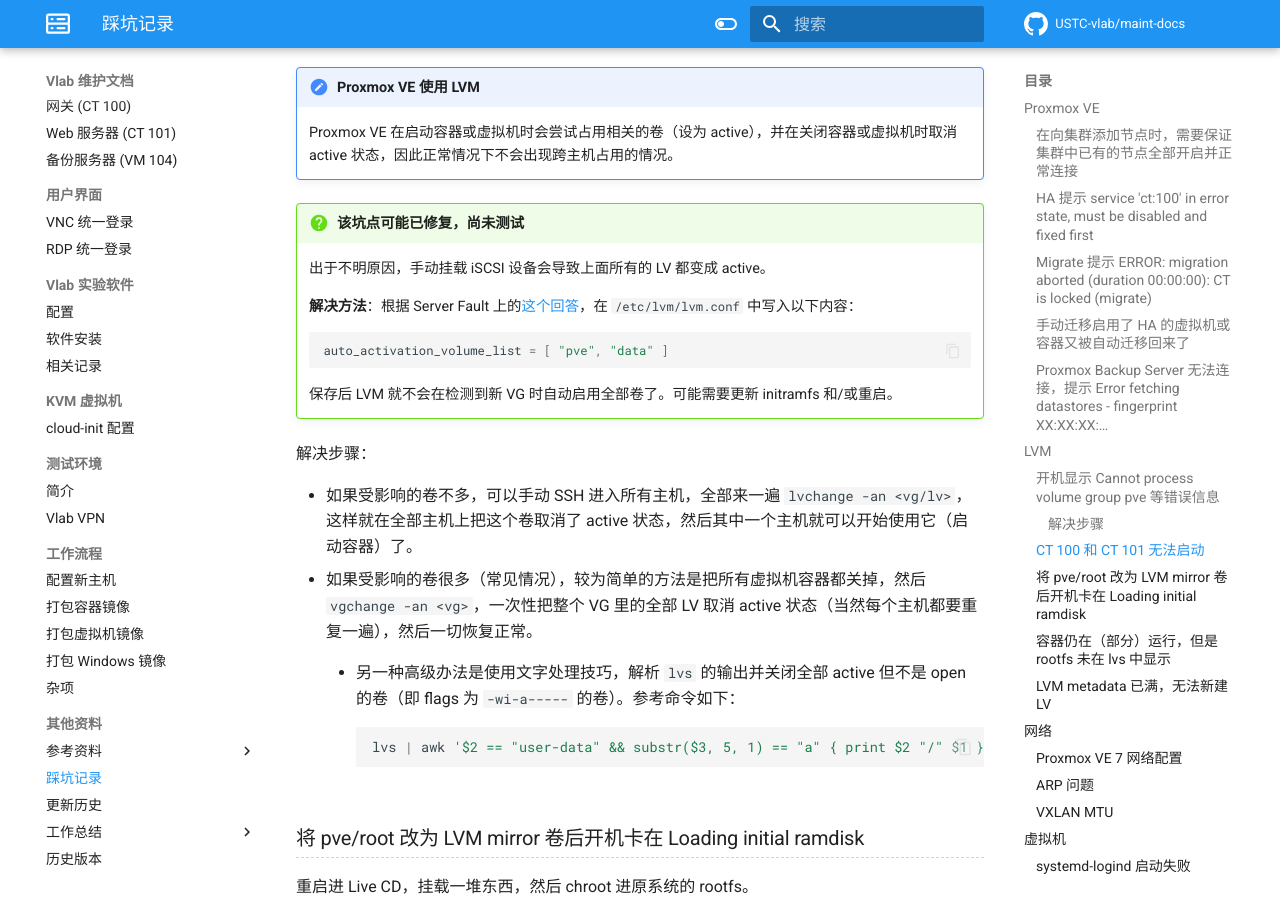
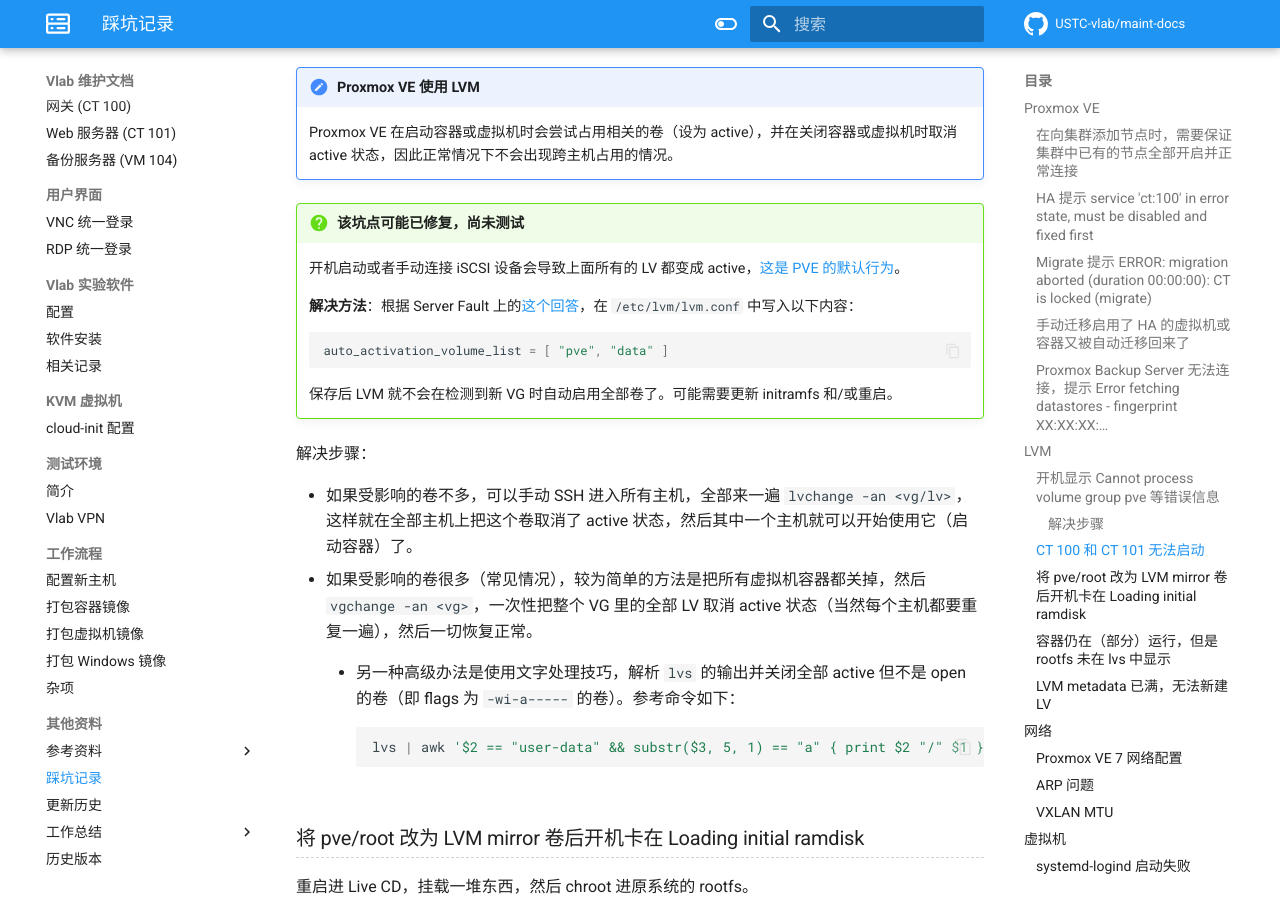
Before and after one commit to USTC-vlab/maint-docs, an MkDocs documentation site: the page built from docs/traps.md, in a window 1280 px wide and 900 px high, scrolled down 3061 px. Built offline with MkDocs 1.6.1 and Material for MkDocs 9.7.7, drawn with Linux system fonts in a browser that asks for light colours; comment, search, counter and statistics services are not loaded.

Commit message:
traps: Auto activate all LV is PVE intended feature, link to forum post

```diff
--- a/docs/traps.md
+++ b/docs/traps.md
@@ -103,7 +103,7 @@
 
 !!! question "该坑点可能已修复，尚未测试"
 
-    出于不明原因，手动挂载 iSCSI 设备会导致上面所有的 LV 都变成 active。
+    开机启动或者手动连接 iSCSI 设备会导致上面所有的 LV 都变成 active，[这是 PVE 的默认行为](https://forum.proxmox.com/threads/vm-lvm-volumes-active-on-all-nodes.47531/)。
 
     **解决方法**：根据 Server Fault 上的[这个回答](https://serverfault.com/a/678654/450575)，在 `/etc/lvm/lvm.conf` 中写入以下内容：
 
```
